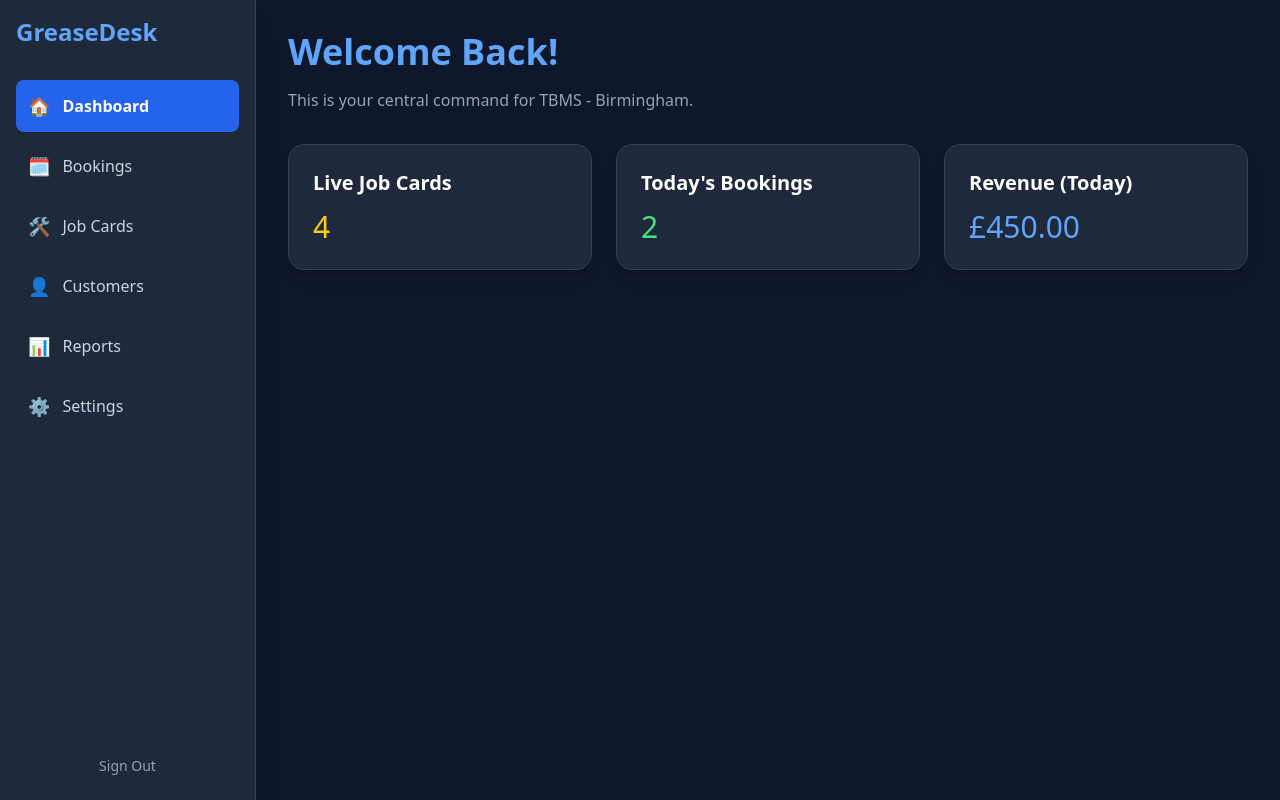
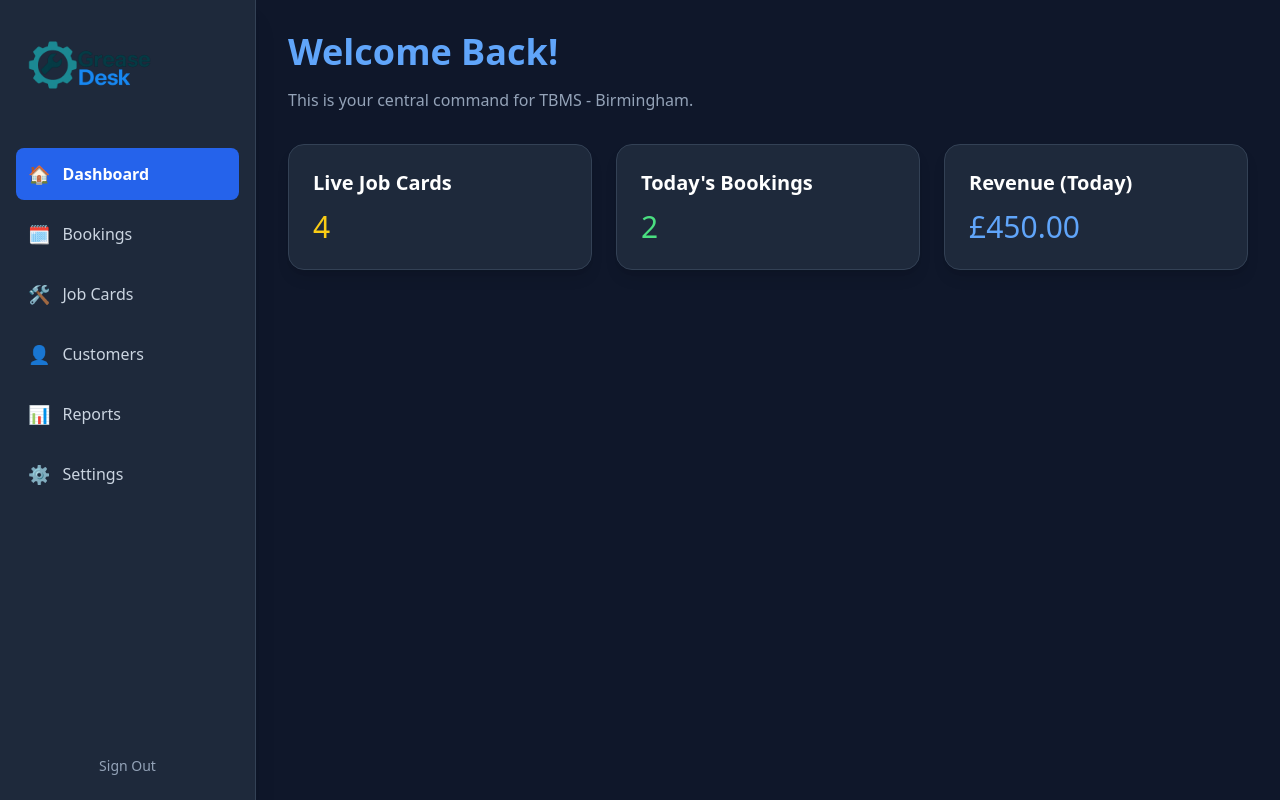
Before and after one commit to greasedesk/greasedesk-core, a Next.js app: page /admin/dashboard in a window 1280 px wide. Built offline with nearby package versions, Linux system fonts and the light colour scheme.

Commit message:
Onboarding Final: Fixed stale session data and redirection flow after Garage Setup; integrated logo.

```diff
--- a/components/TopNav_old.tsx
+++ /dev/null
@@ -1,34 +0,0 @@
-/**
- * File: components/TopNav.tsx
- * Last edited: 2025-10-27 21:25 Europe/London..
- */
-import Link from "next/link";
-
-export default function TopNav() {
-  return (
-    <header className="bg-gdBg border-b border-gdBorder text-gdText">
-      <div className="mx-auto max-w-full flex items-center justify-between px-4 py-3 text-sm">
-        <div className="flex items-center gap-3">
-          <span className="font-semibold text-gdText">GreaseDesk</span>
-          <nav className="flex items-center gap-4 text-gdSubtext">
-            <Link
-              className="hover:text-gdAccent transition-colors"
-              href="/bookings"
-            >
-              Bookings
-            </Link>
-            <Link
-              className="hover:text-gdAccent transition-colors"
-              href="/jobcard/1234"
-            >
-              Job Card
-            </Link>
-          </nav>
-        </div>
-        <div className="text-xs text-gdSubtext">
-          The Mini & BMW Specialist
-        </div>
-      </div>
-    </header>
-  );
-}
--- a/components/layout/AdminLayout.tsx
+++ b/components/layout/AdminLayout.tsx
@@ -1,12 +1,17 @@
 /**
  * File: components/layout/AdminLayout.tsx
  * Description: Main wrapper for all authenticated pages in the /admin area.
+ * Last Edited: 2025-11-13 19:35 Europe/London (FIXED - Integrated Logo)
  */
 import React, { useState } from 'react';
 import Link from 'next/link';
 import { useRouter } from 'next/router';
 // ⚠️ You'll need to create a simple TopNav component later
 // import TopNav from '../TopNav';
+
+// 🎯 LOGO CONFIGURATION: Must point to the high-res image file in /public
+const LOGO_SRC = "/greasedesk-logo-source.png";
+const LOGO_DISPLAY_WIDTH = "150px"; // Suitable width for the sidebar
 
 // Define the navigation items
 const navItems = [
@@ -28,15 +33,28 @@ export default function AdminLayout({ children }: AdminLayoutProps) {
 
   const isActive = (href: string) => router.pathname === href;
 
+  // Component to render the logo
+  const Logo = () => (
+    <Link href="/admin/dashboard">
+        <img
+            src={LOGO_SRC}
+            alt="GreaseDesk Logo"
+            // Use style to scale the large source image down crisply
+            style={{ width: LOGO_DISPLAY_WIDTH, height: 'auto' }}
+            className="mb-8"
+        />
+    </Link>
+  );
+
   return (
     <div className="min-h-screen bg-slate-900 text-slate-100 flex">
       {/* --- Desktop Sidebar (Fixed) --- */}
       <aside
         className="hidden md:block w-64 bg-slate-800 border-r border-slate-700 p-4 sticky top-0 h-screen overflow-y-auto shadow-xl"
       >
-        <div className="text-2xl font-black text-blue-400 mb-8">
-          GreaseDesk
-        </div>
+        {/* 💥 FIX: Replaced text with Logo Component */}
+        <Logo />
+
         <nav className="space-y-2">
           {navItems.map((item) => (
             <Link
@@ -73,7 +91,8 @@ export default function AdminLayout({ children }: AdminLayoutProps) {
             >
                 ☰
             </button>
-            <span className="text-xl font-bold text-blue-400">Dashboard</span>
+            {/* 💥 FIX: Replaced Dashboard text with Logo Component for mobile */}
+            <Logo />
         </header>
 
         {/* --- Page Content (The children prop..) --- */}
@@ -90,7 +109,8 @@ export default function AdminLayout({ children }: AdminLayoutProps) {
         >
           {/* Mobile Sidebar Content */}
           <div className="w-64 bg-slate-800 h-full p-4 shadow-2xl" onClick={(e) => e.stopPropagation()}>
-            <div className="text-2xl font-black text-blue-400 mb-8">GreaseDesk</div>
+            {/* 💥 FIX: Replaced text with Logo Component for mobile menu */}
+            <Logo />
             <nav className="space-y-2">
               {navItems.map((item) => (
                 <Link
--- a/pages/onboarding/setup.tsx
+++ b/pages/onboarding/setup.tsx
@@ -1,11 +1,13 @@
 /**
  * File: pages/onboarding/setup.tsx
  * Description: Step 5 of SaaS Onboarding - Collects Group (Company) and initial Site (Garage) details.
- * NOTE: This is the React component that renders the UI....
+ * Last Edited: 2025-11-13 19:42 Europe/London (FIXED - Session refresh and next-step redirect)
  */
 import { useState } from 'react';
 import { useRouter } from 'next/router';
 import Head from 'next/head';
+// 💥 FIX: Import signIn from next-auth/react to refresh session
+import { signIn } from 'next-auth/react';
 
 // Define the expected form data shape
 interface SetupData {
@@ -15,6 +17,9 @@ interface SetupData {
   city: string;
   postcode: string;
 }
+
+// Logo Configuration (Assuming it's placed in /public)
+const LOGO_SRC = "/greasedesk-logo-source.png";
 
 export default function OnboardingSetupPage() {
   const router = useRouter();
@@ -53,36 +58,58 @@ export default function OnboardingSetupPage() {
         body: JSON.stringify(formData),
       });
 
+      const responseData = await response.json();
+
       if (!response.ok) {
-        // Read the error message provided by the API route
-        const errorData = await response.json();
-        throw new Error(errorData.message || 'Failed to complete setup. Please check details.');
+        throw new Error(responseData.message || 'Failed to complete setup. Please check details.');
       }
 
-      // Success! Redirect to the main dashboard
-      await router.push('/admin/dashboard');
+      // 💥 FIX 1: Force session refresh without redirecting.
+      // This ensures the user's browser session (JWT) gets the new site_id.
+      await signIn('credentials', { redirect: false });
+
+      // 💥 FIX 2: Redirect to the next step using the URL returned by the API
+      // The API now returns redirectUrl: '/onboarding/rates-settings'
+      if (responseData.redirectUrl) {
+          await router.push(responseData.redirectUrl);
+      } else {
+          // Fallback redirect if API doesn't specify the next page
+          await router.push('/admin/dashboard');
+      }
+
 
     } catch (err: any) {
       setLoading(false);
-      // The error state will be rendered in the red box on the form
       setError(err.message);
     }
   };
 
   // Tailwind CSS classes for consistent styling
-  const inputClass = "w-full p-3 bg-gdPanel border border-gdBorder rounded-lg focus:ring-blue-500 focus:border-blue-500 text-slate-200 placeholder-slate-400";
+  const inputClass = "w-full p-3 bg-slate-700 border border-slate-600 rounded-lg focus:ring-blue-500 focus:border-blue-500 text-slate-200 placeholder-slate-400";
   const labelClass = "block text-sm font-medium text-slate-300 mb-1";
-  const panelClass = "bg-slate-700/50 p-4 rounded-xl border border-gdBorder";
+  const panelClass = "bg-slate-700/50 p-4 rounded-xl border border-slate-700";
 
 
-  // The function must return JSX (the UI), not a Promise, which fixes your runtime error.
   return (
     <>
       <Head>
         <title>Garage Setup - GreaseDesk</title>
       </Head>
       <main className="min-h-screen bg-slate-900 text-slate-100 flex items-center justify-center p-6">
-        <div className="max-w-xl w-full bg-gdPanel/80 border border-gdBorder rounded-2xl shadow-card p-8">
+        <div className="max-w-xl w-full bg-slate-800/80 border border-slate-700 rounded-2xl shadow-xl p-8">
+
+          {/* 🖼️ LOGO INTEGRATION */}
+          <div className="text-center mb-6">
+              <img
+                  src={LOGO_SRC}
+                  alt="GreaseDesk Logo"
+                  className="mx-auto"
+                  // Set a clear size for the onboarding page display
+                  style={{ width: '200px', height: 'auto' }}
+              />
+          </div>
+          {/* END LOGO INTEGRATION */}
+
           <h1 className="text-3xl font-bold text-blue-400 mb-2">Final Step: Garage Setup</h1>
           <p className="text-slate-400 mb-8">
             Tell us about your company and your primary garage location to get started.
```
